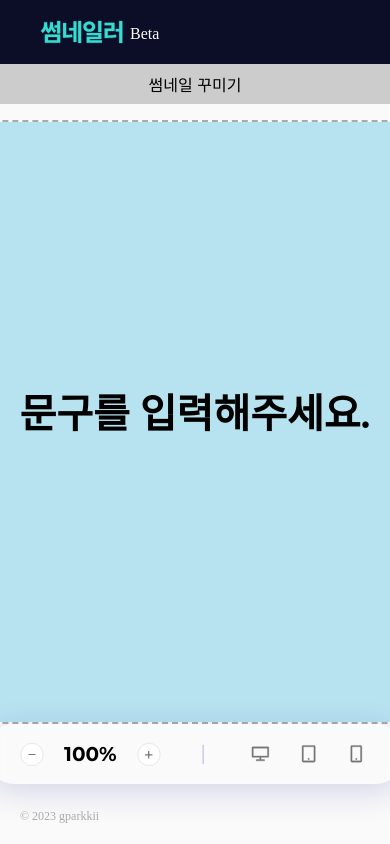
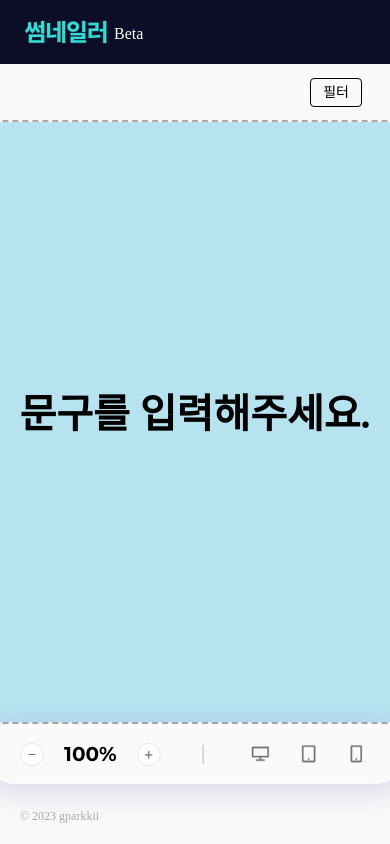
Before and after one commit to gparkkii/thumbnailer-beta, a React (Create React App) app: page / in a window 390 px wide. Built offline with nearby package versions, Linux system fonts and the light colour scheme; a web font is replaced by a local one.

Commit message:
feat: maintain closed drawer on desktop size

```diff
--- a/src/components/Drawer/Drawer.tsx
+++ b/src/components/Drawer/Drawer.tsx
@@ -1,6 +1,7 @@
 import React, { memo, useEffect, useState } from 'react';
 import { styled } from 'styled-components';
 import { TextAlignType, ThumbnailConfigType } from '../../@types/index.type';
+import { Body } from '../../styles/typography.styles';
 import {
   ColorPicker,
   CTAButton,
@@ -16,18 +17,25 @@ import { breakpoints, mediaQuery } from 'theme/breakpoints';
 const MobileDrawer = styled.button`
   display: none;
   ${mediaQuery.md} {
-    position: fixed;
+    position: absolute;
+    right: 0;
     z-index: 9999;
-    top: 64px;
+    top: 4px;
 
     display: flex;
+    flex-direction: row;
     align-items: center;
-    justify-content: center;
+    justify-content: flex-end;
 
-    width: 100%;
-    height: 40px;
-    background-color: ${({ theme }) => theme.colors.gray400};
+    height: 48px;
+    padding-right: 28px;
   }
+`;
+
+const FilterButton = styled.div`
+  padding: 4px 12px;
+  border: 1px solid black;
+  border-radius: 4px;
 `;
 
 const AnimatedWrapper = styled.div<{ open?: boolean }>`
@@ -39,7 +47,7 @@ const AnimatedWrapper = styled.div<{ open?: boolean }>`
   flex-direction: column;
   align-items: flex-start;
   justify-content: space-between;
-  padding: 32px 0px;
+  padding: 40px 0px;
 
   width: 360px;
   height: calc(100% - 64px); // 100% - header height
@@ -50,11 +58,11 @@ const AnimatedWrapper = styled.div<{ open?: boolean }>`
 
   ${mediaQuery.md} {
     position: absolute;
-    top: ${({ open }) => (open ? '40px' : '-100%')};
+    top: ${({ open }) => (open ? 0 : '-100%')};
     bottom: 0;
     right: 0;
     width: 100%;
-    height: calc(100% - 40px);
+    height: 100%;
 
     animation: ${({ open }) => (open ? 'slideDown' : 'slideUp')} 0.3s
       ease-in-out forwards;
@@ -68,7 +76,7 @@ const AnimatedWrapper = styled.div<{ open?: boolean }>`
       }
       100% {
         display: flex;
-        top: 40px;
+        top: 0;
         opacity: 1;
       }
     }
@@ -76,7 +84,7 @@ const AnimatedWrapper = styled.div<{ open?: boolean }>`
     @keyframes slideUp {
       0% {
         display: flex;
-        top: 40px;
+        top: 0;
         opacity: 1;
       }
       100% {
@@ -265,7 +273,14 @@ const Drawer = ({
   handleAlignment,
   onChange,
 }: DrawerProps) => {
+  const windowWidth = useWindowSize();
   const [openDrawer, setOpenDrawer] = useState(false);
+
+  useEffect(() => {
+    if (windowWidth > breakpoints.md) {
+      setOpenDrawer(false);
+    }
+  }, [windowWidth]);
 
   return (
     <>
@@ -274,7 +289,9 @@ const Drawer = ({
           setOpenDrawer(!openDrawer);
         }}
       >
-        {openDrawer ? 'x' : '썸네일 꾸미기'}
+        <FilterButton>
+          <Body textcolor="black">{openDrawer ? '닫기' : '필터'}</Body>
+        </FilterButton>
       </MobileDrawer>
       <AnimatedWrapper open={openDrawer}>
         <TabWrapper>
--- a/src/layout/Header.tsx
+++ b/src/layout/Header.tsx
@@ -1,6 +1,7 @@
 import React from 'react';
 import { styled } from 'styled-components';
 import { Content } from '../styles/typography.styles';
+import { mediaQuery } from '../theme/breakpoints';
 import { Icon } from 'components';
 
 const StyledHeader = styled.header`
@@ -17,6 +18,10 @@ const StyledHeader = styled.header`
 
   background: #0c0e27;
   box-shadow: 0px 4px 4px rgba(0, 0, 0, 0.0025);
+
+  ${mediaQuery.md} {
+    padding: 0px 24px;
+  }
 `;
 
 const LogoBox = styled.div`
--- a/src/theme/breakpoints.ts
+++ b/src/theme/breakpoints.ts
@@ -1,9 +1,9 @@
 export const breakpoints = {
-  lg: '1280px',
-  md: '960px',
-  sm: '768px',
-  xs: '360px',
-};
+  lg: 1200,
+  md: 960,
+  sm: 768,
+  xs: 360,
+} as const;
 
 /**
  * @description mediaQuery
@@ -13,8 +13,8 @@ export const breakpoints = {
  * @param xs `360px`
  */
 export const mediaQuery = {
-  lg: `@media (max-width: ${breakpoints.lg})`,
-  md: `@media (max-width: ${breakpoints.md})`,
-  sm: `@media (max-width: ${breakpoints.sm})`,
-  xs: `@media (max-width: ${breakpoints.xs})`,
+  lg: `@media (max-width: ${breakpoints.lg}px)`,
+  md: `@media (max-width: ${breakpoints.md}px)`,
+  sm: `@media (max-width: ${breakpoints.sm}px)`,
+  xs: `@media (max-width: ${breakpoints.xs}px)`,
 };
```
